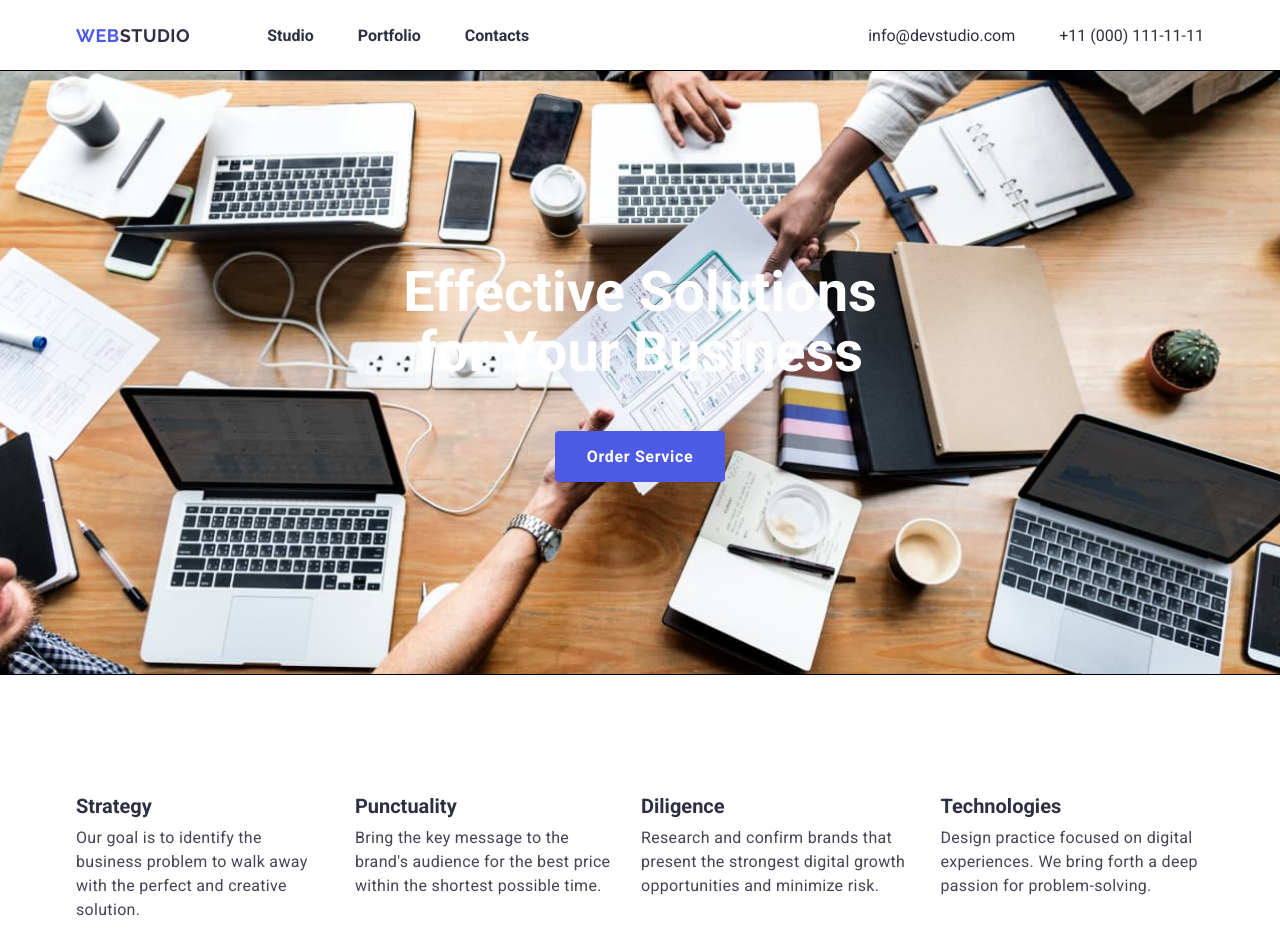
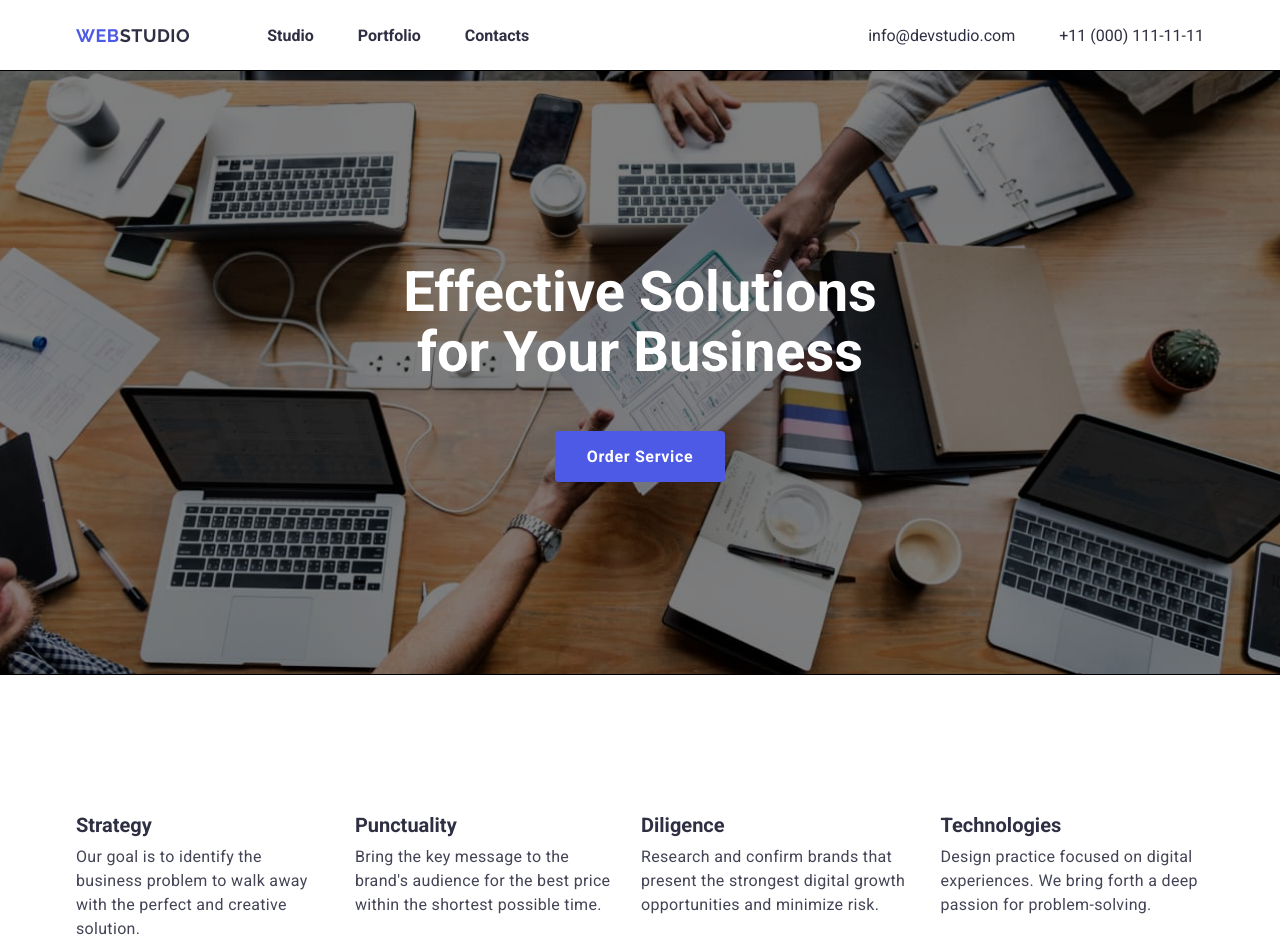
Before and after one commit to SSSerg05/goit-markup-hw-04, a plain HTML site: page index.html in a window 1280 px wide. Shown: the top 952 px of the page. Drawn offline with nearby package versions, Linux system fonts and the light colour scheme.

Commit message:
add slicer

```diff
--- a/css/style.css
+++ b/css/style.css
@@ -211,11 +211,11 @@
     margin-right: auto;
     outline: 1px solid black;
     /* background-color: var(--color-dark); */
-    /* background-image: linear-gradient(
+    background-image: linear-gradient(
         to right,
-        rgba(0, 0, 0, 0.2),
-        rgba(0, 0, 0, 0.2)),  */
-    background-image: url("../images/people-office.jpg");
+        rgba(0, 0, 0, 0.5),
+        rgba(0, 0, 0, 0.5)),
+        url("../images/people-office.jpg");
     background-size: cover;
     background-position: center;
     background-repeat: no-repeat;
--- a/index.html
+++ b/index.html
@@ -53,20 +53,32 @@
                 <h2 class="title title-block center dark" hidden>Features</h2>
                 <ul class="list feature-list">
                     <li class="feature-item">
+                        <div>
+                            <img src="" alt="">
                             <h3 class="title title-item dark">Strategy</h3>
                             <p class="text">Our goal is to identify the business problem to walk away with the perfect and creative solution.</p>
+                        </div>
                     </li>
                     <li class="feature-item">
+                        <div>
+                            <img src="" alt="">
                             <h3 class="title title-item dark">Punctuality</h3>
                             <p class="text">Bring the key message to the brand's audience for the best price within the shortest possible time.</p>
+                        </div>
                     </li>
                     <li class="feature-item">
+                        <div>
+                            <img src="" alt="">
                             <h3 class="title title-item dark">Diligence</h3>
                             <p class="text">Research and confirm brands that present the strongest digital growth opportunities and minimize risk.</p>
+                        </div>
                     </li>
                     <li class="feature-item">
+                        <div>
+                            <img src="" alt="">
                             <h3 class="title title-item dark">Technologies</h3>
                             <p class="text">Design practice focused on digital experiences. We bring forth a deep passion for problem-solving.</p>
+                        </div>
                     </li>
                 </ul>
             </div>
```
Lines whose indentation alone changed are shown as unchanged.
